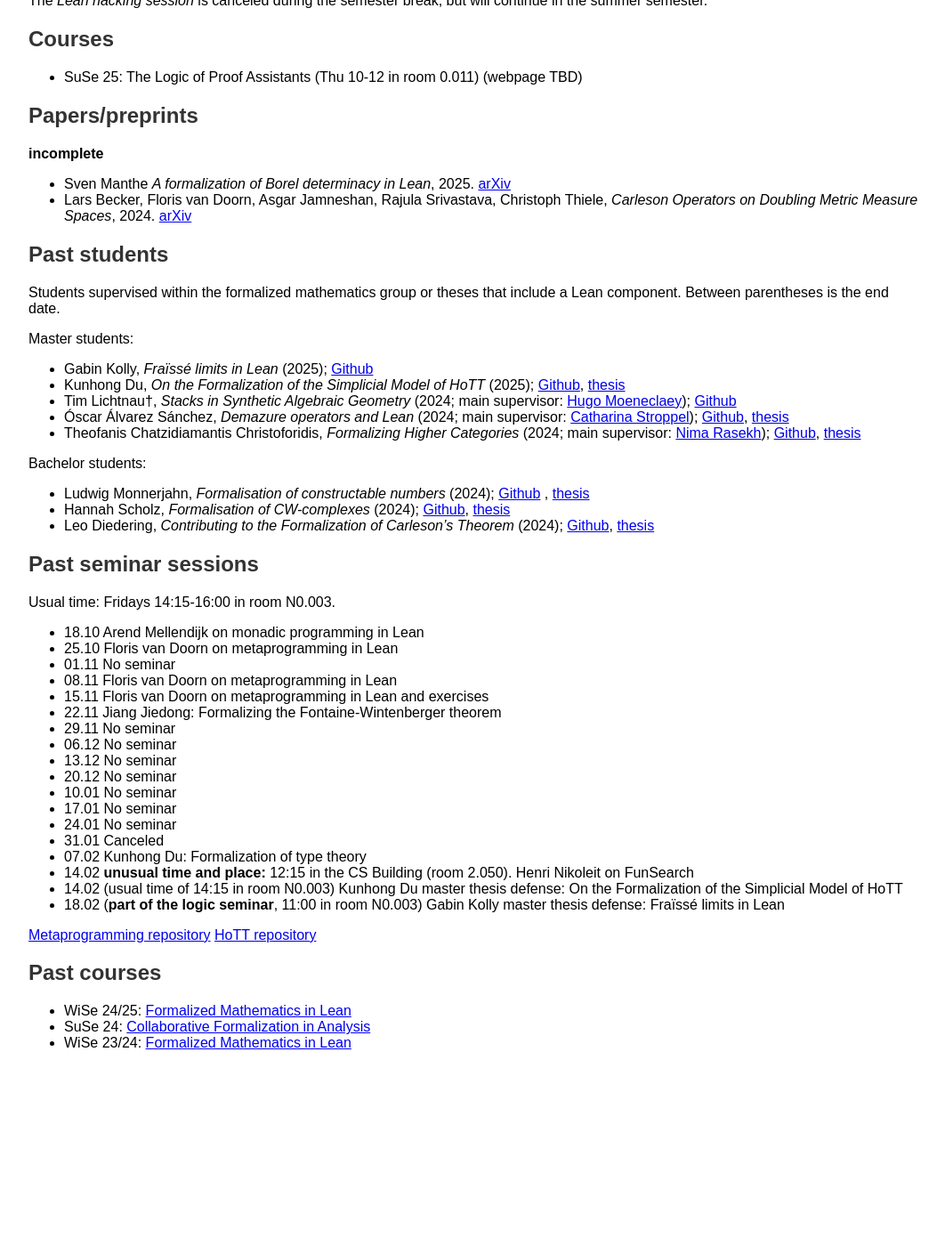
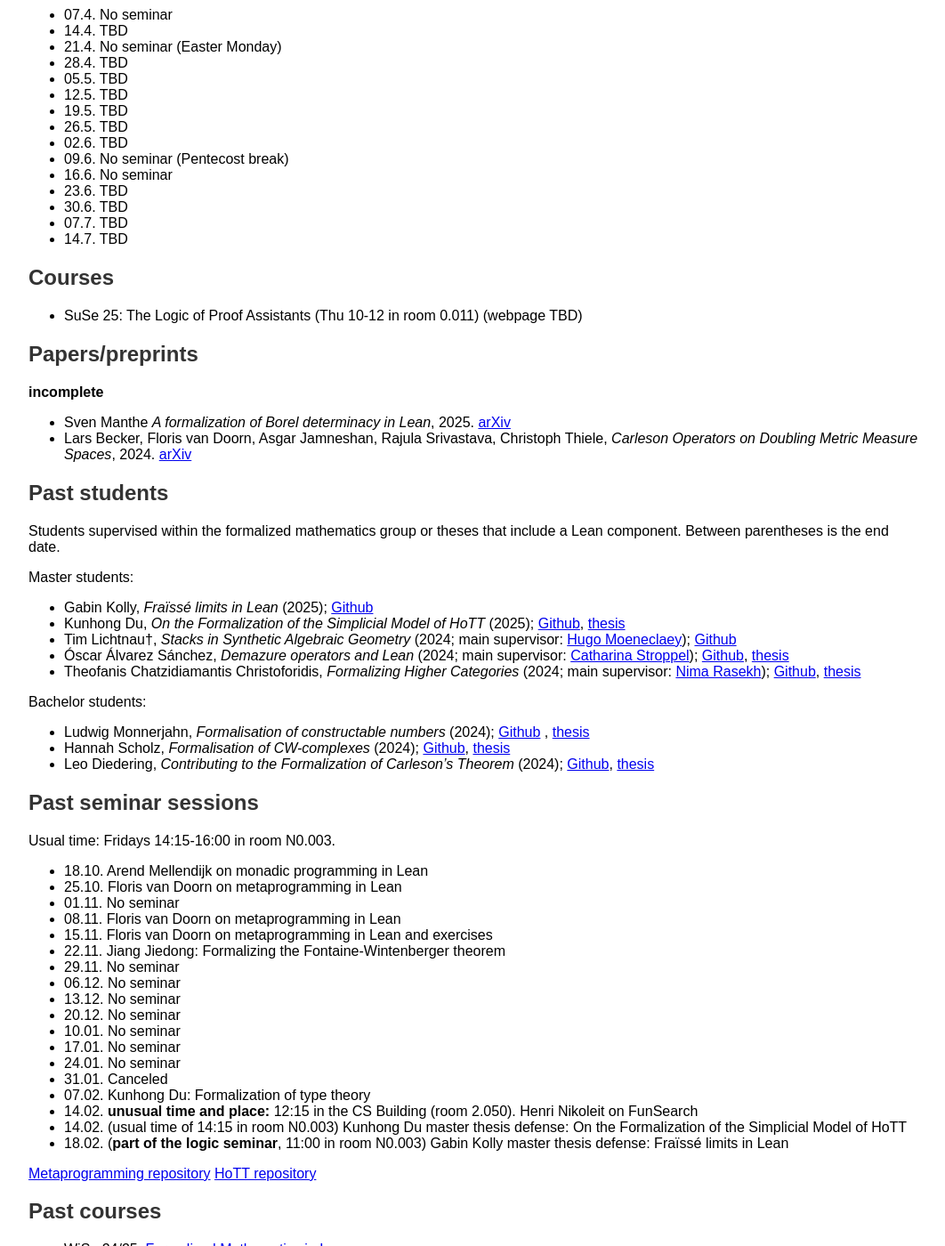
Before and after one commit to fpvandoorn/fpvandoorn.github.io, a Jekyll site: the page built from formalized-mathematics.md, in a window 1280 px wide and 1400 px high, scrolled down 744 px. Shown: the whole window at 89% size, without its empty margins (108-1170 px from the left). Built offline with Jekyll 4.4.1, drawn with Linux system fonts in a browser that asks for light colours; our own code applies the rules of GitHub Pages for plain Markdown files; before the commit the page ends 1941 px from its top, so only the background shows below that; some of the changed text lies outside the part shown.

Commit message:
seminar schedule

```diff
--- a/formalized-mathematics.md
+++ b/formalized-mathematics.md
@@ -17,7 +17,7 @@ Some communication happens within a private channel on [Lean's Zulip Chat](https
 
 * [Floris van Doorn](index.md)
 * [María Inés de Frutos-Fernández](https://mariainesdff.github.io/) (postdoc; main area: algebraic number theory)
-* [Michael Rothgang](https://www.math.uni-bonn.de/people/rothgang/) (postdoc; main area: simplectic geometry)
+* [Michael Rothgang](https://www.math.uni-bonn.de/people/rothgang/) (postdoc; main area: symplectic geometry)
 * [Arend Mellendijk](https://github.com/FLDutchmann) (PhD student; main area: analytic number theory)
 
 <!-- Associated members: [Sven Manthe](https://www.math.uni-bonn.de/people/smanthe/). Maybe also mention Adrian, Peter Koepke, Lars Becker, other professors?
@@ -36,12 +36,28 @@ Students supervised within the formalized mathematics group or doing a Lean proj
 
 ## Seminar
 
-During the semester break, any seminars are on Friday 14:15-16:00 in room **N0.007** (not N0.003 like during the last semester). There are currently no sessions planned
-
 In SuSe 25 the seminar will be Mondays 10-12 in room 0.003.
 
-The *Lean hacking session* is canceled during the semester break, but will continue in the summer semester.
+The *Lean hacking session* is also planned in the summer semester.
  <!-- which is currently scheduled Wednesdays 18:15-20:00 in seminar room 0.006. There will be cookies! -->
+
+Schedule:
+* 07.4. No seminar
+* 14.4. TBD
+* 21.4. No seminar (Easter Monday)
+* 28.4. TBD
+* 05.5. TBD
+* 12.5. TBD
+* 19.5. TBD
+* 26.5. TBD
+* 02.6. TBD
+* 09.6. No seminar (Pentecost break)
+* 16.6. No seminar
+* 23.6. TBD
+* 30.6. TBD
+* 07.7. TBD
+* 14.7. TBD
+
 
 ## Courses
 
@@ -76,24 +92,24 @@ Bachelor students:
 
 Usual time: Fridays 14:15-16:00 in room N0.003.
 
-* 18.10 Arend Mellendijk on monadic programming in Lean
-* 25.10 Floris van Doorn on metaprogramming in Lean
-* 01.11 No seminar
-* 08.11 Floris van Doorn on metaprogramming in Lean
-* 15.11 Floris van Doorn on metaprogramming in Lean and exercises
-* 22.11 Jiang Jiedong: Formalizing the Fontaine-Wintenberger theorem
-* 29.11 No seminar
-* 06.12 No seminar
-* 13.12 No seminar
-* 20.12 No seminar
-* 10.01 No seminar
-* 17.01 No seminar
-* 24.01 No seminar
-* 31.01 Canceled
-* 07.02 Kunhong Du: Formalization of type theory
-* 14.02 **unusual time and place:** 12:15 in the CS Building (room 2.050). Henri Nikoleit on FunSearch
-* 14.02 (usual time of 14:15 in room N0.003) Kunhong Du master thesis defense: On the Formalization of the Simplicial Model of HoTT
-* 18.02 (**part of the logic seminar**, 11:00 in room N0.003) Gabin Kolly master thesis defense: Fraïssé limits in Lean
+* 18.10. Arend Mellendijk on monadic programming in Lean
+* 25.10. Floris van Doorn on metaprogramming in Lean
+* 01.11. No seminar
+* 08.11. Floris van Doorn on metaprogramming in Lean
+* 15.11. Floris van Doorn on metaprogramming in Lean and exercises
+* 22.11. Jiang Jiedong: Formalizing the Fontaine-Wintenberger theorem
+* 29.11. No seminar
+* 06.12. No seminar
+* 13.12. No seminar
+* 20.12. No seminar
+* 10.01. No seminar
+* 17.01. No seminar
+* 24.01. No seminar
+* 31.01. Canceled
+* 07.02. Kunhong Du: Formalization of type theory
+* 14.02. **unusual time and place:** 12:15 in the CS Building (room 2.050). Henri Nikoleit on FunSearch
+* 14.02. (usual time of 14:15 in room N0.003) Kunhong Du master thesis defense: On the Formalization of the Simplicial Model of HoTT
+* 18.02. (**part of the logic seminar**, 11:00 in room N0.003) Gabin Kolly master thesis defense: Fraïssé limits in Lean
 
 [Metaprogramming repository](https://github.com/fpvandoorn/BonnLeanSeminar)
 [HoTT repository](https://github.com/thchatzidiamantis/BonnHoTTSeminar)
```
